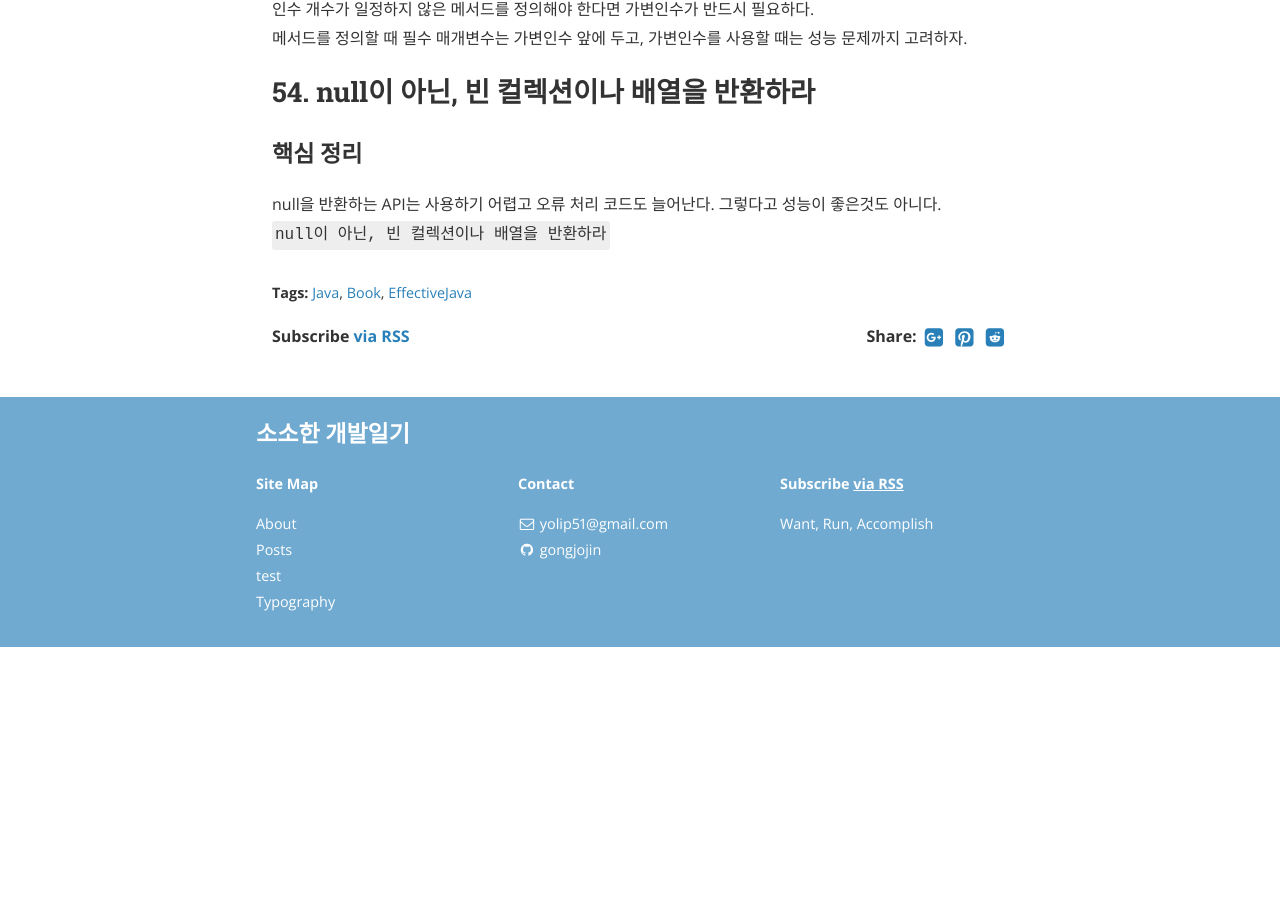
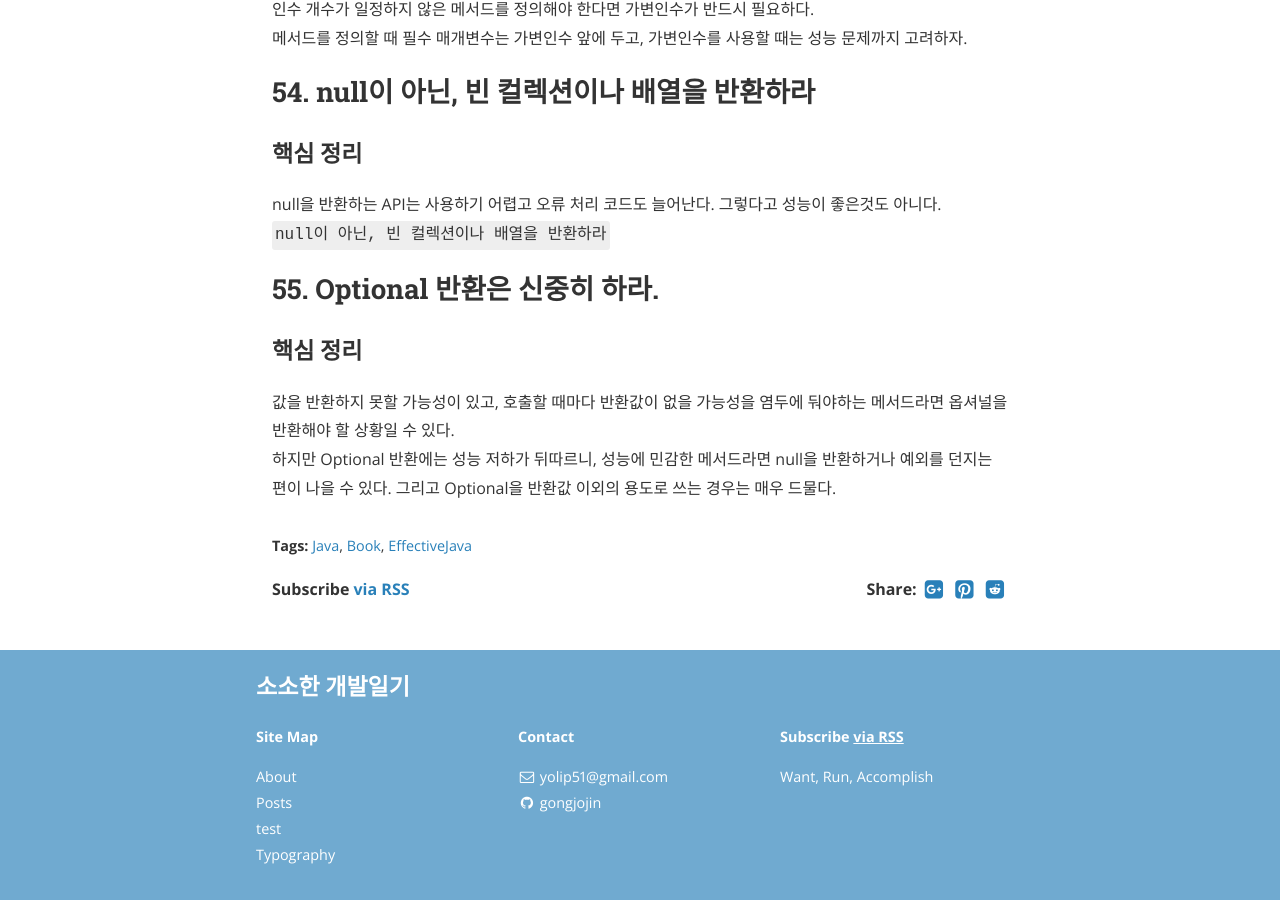
Before and after one commit to gonghojin/gonghojin.github.io, a Jekyll site: the page built from _posts/book/java/effectiveJava/2019-11-15-effectiveJava.md, in a window 1280 px wide and 900 px high, scrolled down 2122 px. Built offline with Jekyll 4.4.1, drawn with Linux system fonts in a browser that asks for light colours; nearby versions of some CDN libraries; comment, search, counter and statistics services are not loaded; before the commit the page ends 2769 px from its top, so only the background shows below that.

Commit message:
Add: 이펙티브자바_55.Optional 반환은 신중히 하라

```diff
--- a/_posts/book/java/effectiveJava/2019-11-15-effectiveJava.md
+++ b/_posts/book/java/effectiveJava/2019-11-15-effectiveJava.md
@@ -52,3 +52,8 @@ cover:  "/assets/instacode.png"
 ### 핵심 정리
 null을 반환하는 API는 사용하기 어렵고 오류 처리 코드도 늘어난다. 그렇다고 성능이 좋은것도 아니다.
 `null이 아닌, 빈 컬렉션이나 배열을 반환하라`
+
+## 55. Optional 반환은 신중히 하라.
+### 핵심 정리
+값을 반환하지 못할 가능성이 있고, 호출할 때마다 반환값이 없을 가능성을 염두에 둬야하는 메서드라면 옵셔널을 반환해야 할 상황일 수 있다.
+하지만 Optional 반환에는 성능 저하가 뒤따르니, 성능에 민감한 메서드라면 null을 반환하거나 예외를 던지는 편이 나을 수 있다. 그리고 Optional을 반환값 이외의 용도로 쓰는 경우는 매우 드물다.
```
